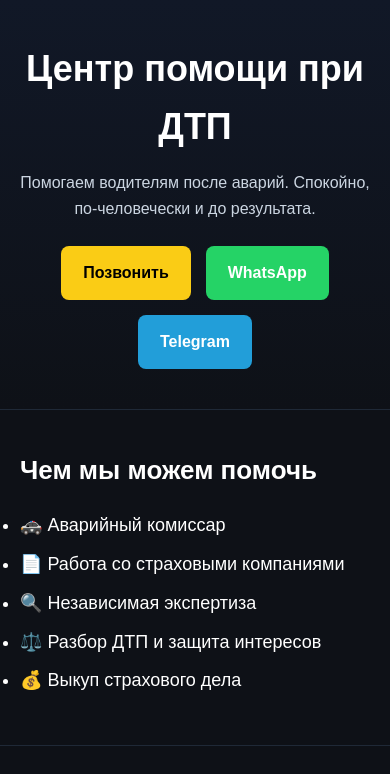
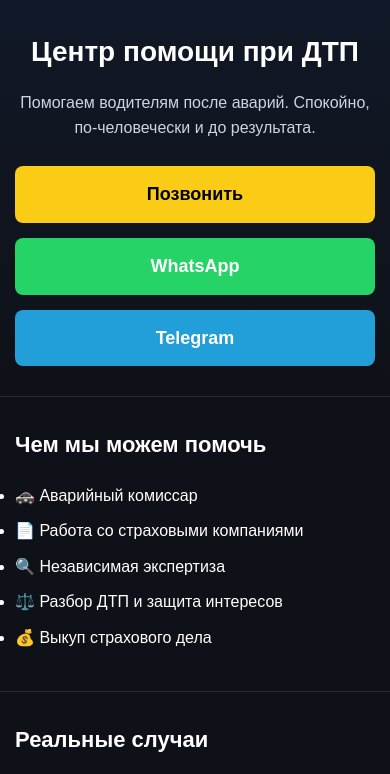
Before and after one commit to Dedysshka/DTPcenter, a plain HTML site: page index.html in a window 390 px wide. Shown: the top 774 px of the page. Drawn offline with Linux system fonts and the light colour scheme.

Commit message:
Update style.css

```diff
--- a/style.css
+++ b/style.css
@@ -90,3 +90,40 @@
   color: #9ca3af;
   font-size: 14px;
 }
+@media (max-width: 768px) {
+
+  .hero h1 {
+    font-size: 28px;
+  }
+
+  .hero p {
+    font-size: 16px;
+  }
+
+  h2 {
+    font-size: 22px;
+  }
+
+  .buttons {
+    flex-direction: column;
+    align-items: stretch;
+  }
+
+  .btn {
+    width: 100%;
+    text-align: center;
+    font-size: 18px;
+  }
+
+  .container {
+    padding: 30px 15px;
+  }
+
+  ul li {
+    font-size: 16px;
+  }
+
+  .phone {
+    font-size: 20px;
+  }
+}
```
